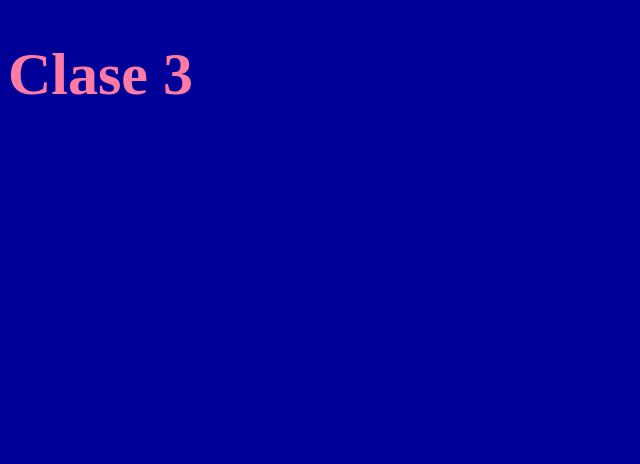
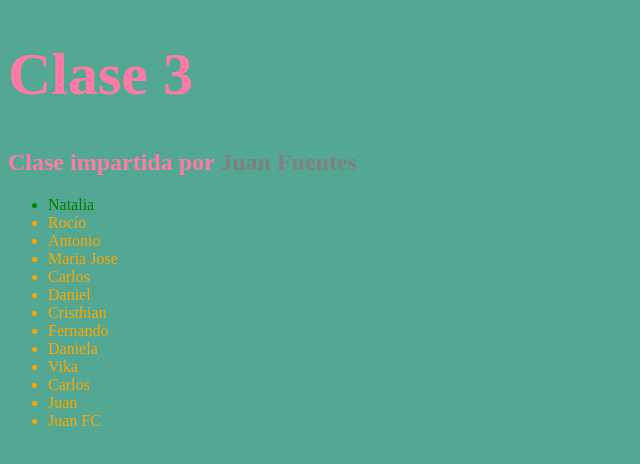
Before and after one commit to KitsuneNishizono/Tercera-Clase, a plain HTML site: page index.html in a window 1280 px wide. Shown: the whole page, without its empty margins (0-640 px from the left). Drawn offline with Linux system fonts and the light colour scheme.

Commit message:
Añadí cositas

```diff
--- /dev/null
+++ b/CSS/comments.css
@@ -0,0 +1,20 @@
+body{
+	font-family: "Comics-Sans", "Calibri", "Helvetica", sans-serif ;
+}
+.comment{
+
+}
+.comment img{
+	width: 30px;
+}
+.comment h4 span {
+	color: grey;
+}
+.comment button {
+	background-color: black;
+	color: white;
+}
+.comment button:hover{
+	background-color: white;
+	color: black;
+}
--- a/CSS/estilitos.css
+++ b/CSS/estilitos.css
@@ -2,3 +2,12 @@ body{
 	background-color: #53a893;
 	color: #ff7ba4;
 }
+#nat {
+	color:green;
+}
+li.person {
+	color: orange;
+}
+.person {
+	color: grey;
+}
--- a/index.html
+++ b/index.html
@@ -4,13 +4,28 @@
 	<meta charset="UTF-8">
 	<title>Tercera Clase</title>
 	<style>
-		body{
-			background-color: #009! important; color: #fff;
+
 		}
 	</style>
 	<link type="text/css" rel="stylesheet" href="css/estilitos.css"/>
 </head>
-<body style= "background-color: red;">
+<body>
 	<h1 style="font-size: 60px;">Clase 3</h1>
+	<h2>Clase impartida por <span id="juan" class="person">Juan Fuentes</span></h2>
+	<ul>
+		<li class="person" id="nat">Natalia</li>
+		<li class="person">Rocío</li>
+		<li class="person">Antonio</li>
+		<li class="person">Maria Jose</li>
+		<li class="person">Carlos</li>
+		<li class="person">Daniel</li>
+		<li class="person">Cristhian</li>
+		<li class="person">Fernando</li>
+		<li class="person">Daniela</li>
+		<li class="person">Vika</li>
+		<li class="person">Carlos</li>
+		<li class="person">Juan</li>
+		<li class="person">Juan FC</li>
+	</ul>
 </body>
 </html>
```
Also changed, not shown: Comments.html (added, +20 -0 lines), IMG/rrr.jpg (added).
